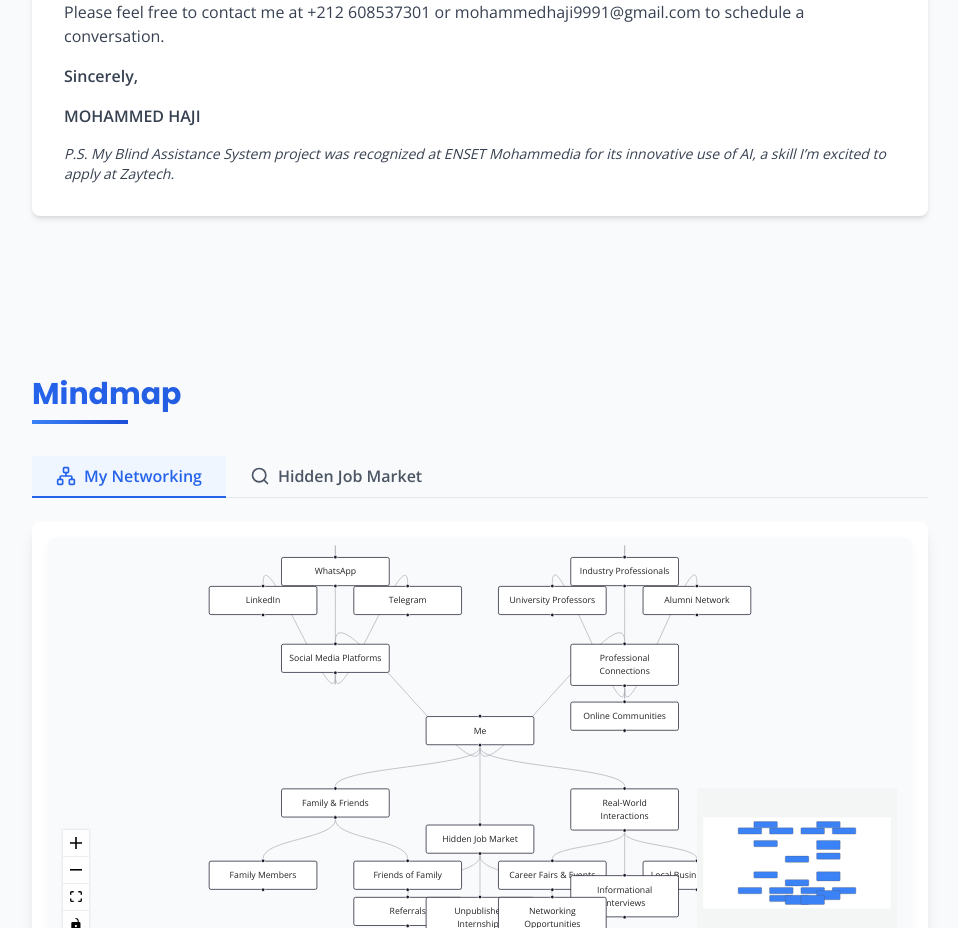
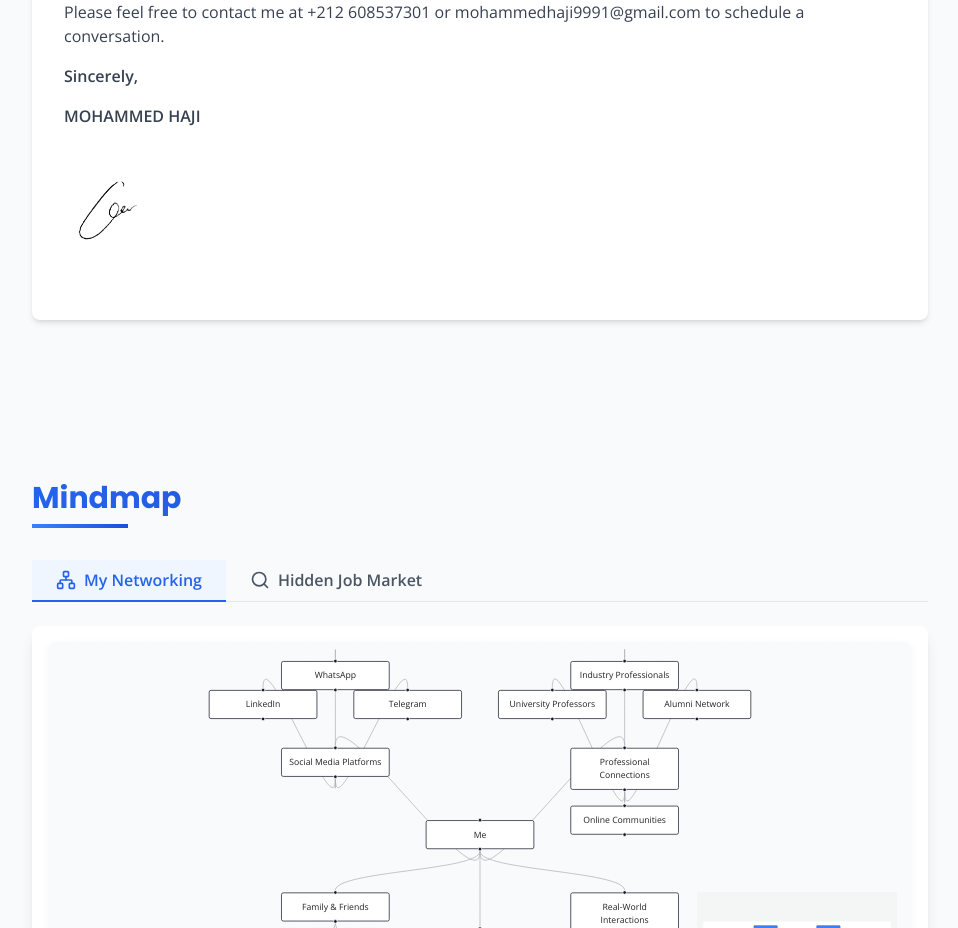
Before and after one commit to MOHAJII/Hyperdoc, a React (Vite) app: page / in a window 1280 px wide. Shown: the part 1927-2855 px from the top of the page, without its empty margins (160-1118 px from the left). Built offline with nearby package versions, Linux system fonts and the light colour scheme.

Commit message:
feat: add signature image to CoverLetter component

```diff
--- a/src/components/CoverLetter.tsx
+++ b/src/components/CoverLetter.tsx
@@ -36,7 +36,7 @@ const CoverLetter = () => {
 
               <p className="mb-4"><strong>Sincerely,</strong></p>
               <p className="font-bold">MOHAMMED HAJI</p>
-              <p className="mt-4 text-sm italic">P.S. My Blind Assistance System project was recognized at ENSET Mohammedia for its innovative use of AI, a skill I’m excited to apply at Zaytech.</p>
+              <img src="/images/sign.jpg" alt="Signature" className="h-40" />
             </div>
           </div>
         </div>
```
Also changed, not shown: public/images/sign.jpg (added).
